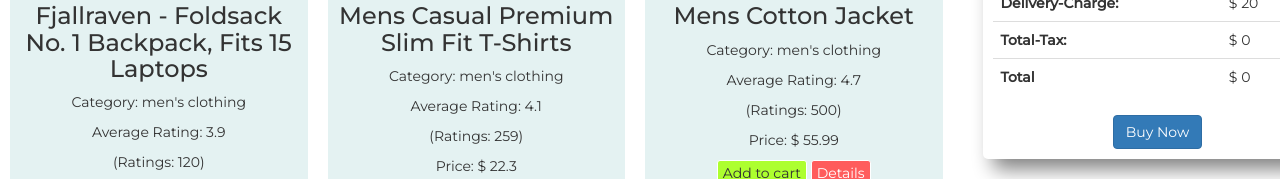
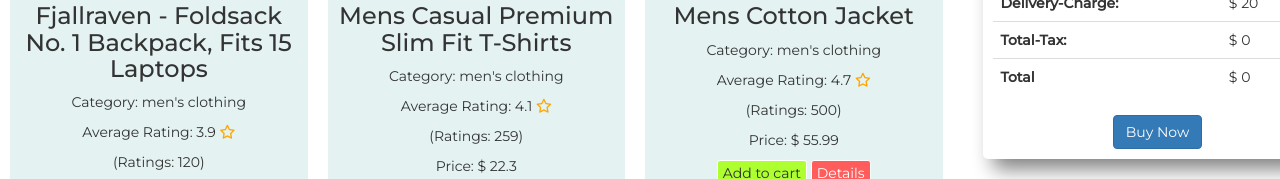
Before and after one commit to shuhelahm/shopping-kingdom, a plain HTML site: page index.html in a window 1280 px wide. Shown: the part 377-556 px from the top of the page. Drawn offline with nearby package versions, Linux system fonts and the light colour scheme.

Commit message:
star added

```diff
--- a/index.html
+++ b/index.html
@@ -106,6 +106,9 @@
   </main>
   <footer></footer>
 
+  <!-- font awesome js -->
+  <script src="https://kit.fontawesome.com/4ceb2535de.js" crossorigin="anonymous"></script>
+
   <!-- add javascript  file  -->
   <script src="./js/app.js"></script>
 </body>
--- a/js/app.js
+++ b/js/app.js
@@ -238,7 +238,7 @@
       <h3>${product.title}</h3>
       <p>Category: ${product.category}</p>
       <p>
-      Average Rating: ${product.rating.rate}</p>
+      Average Rating: ${product.rating.rate} <i style="color: orange;" class="far fa-star"></i></p>
       <p>(Ratings: ${product.rating.count})</p>
       <p>Price: $ ${product.price}</p>
       <button onclick="addToCart(${product.id},${product.price})" id="addToCart-btn" class="buy-now">Add to cart</button>
```
